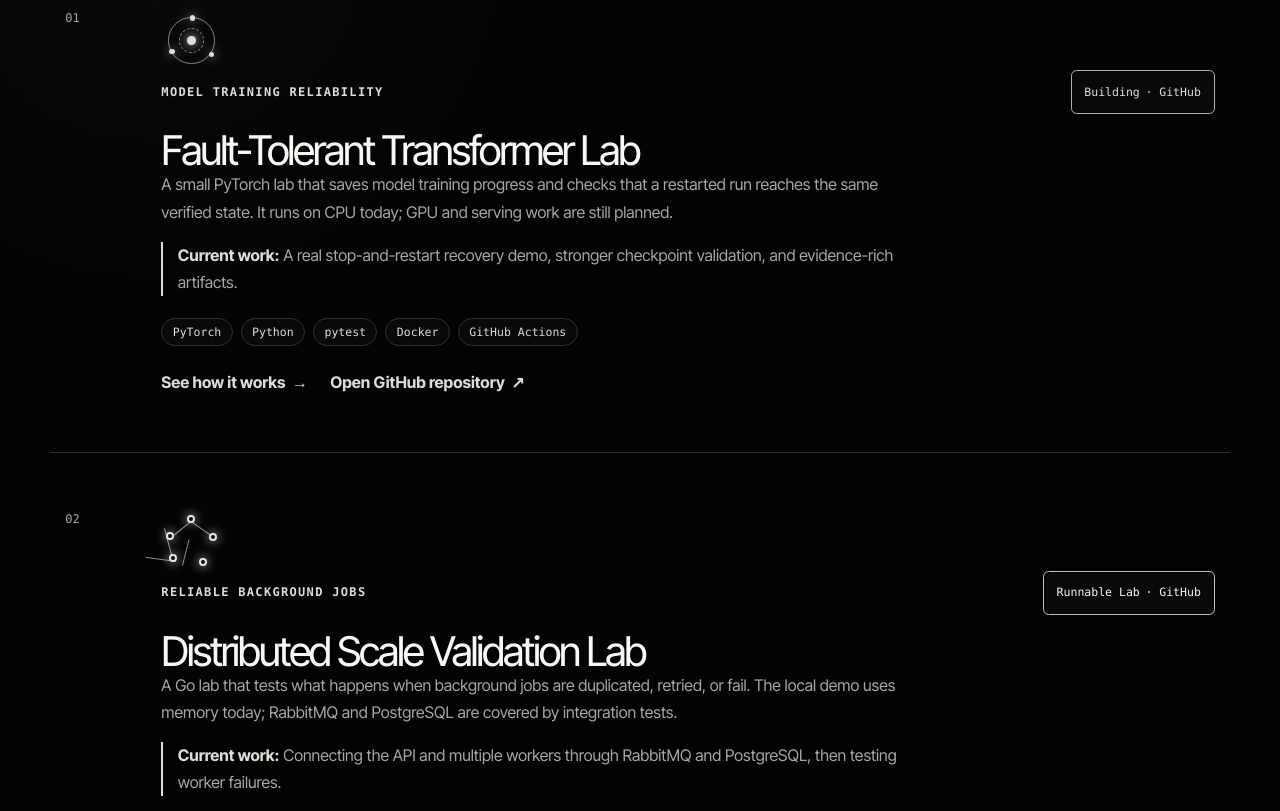
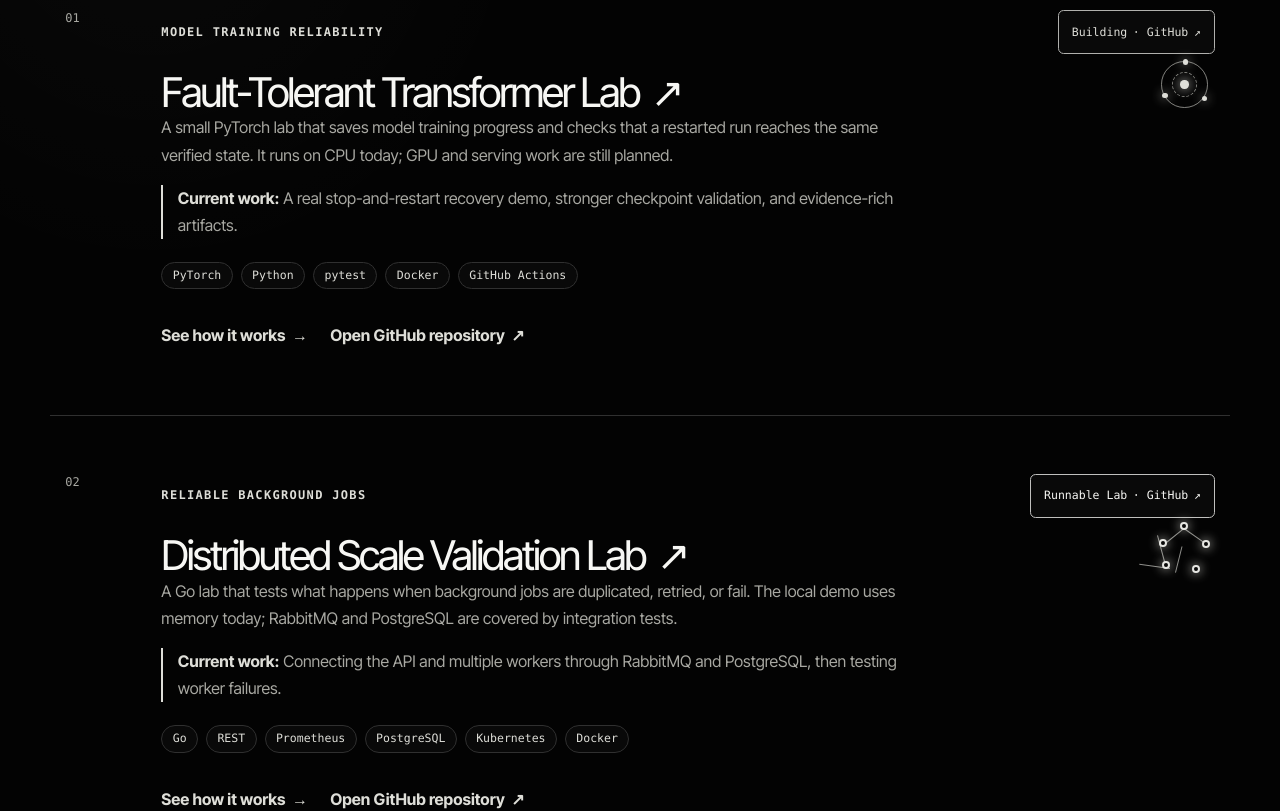
Before and after one commit to ajaykr0905/ajay-engineering-portfolio, a Next.js app: page / in a window 1280 px wide. Shown: the part 1400-2211 px from the top of the page. Built offline with nearby package versions, Linux system fonts and the light colour scheme.

Commit message:
feat: add editorial project spectrum rows

```diff
--- a/app/not-found.tsx
+++ b/app/not-found.tsx
@@ -6,7 +6,7 @@ export default function NotFound() {
       <p className="eyebrow">404</p>
       <h1>This evidence path does not exist.</h1>
       <p>The URL may have changed, or the project is not ready to be presented publicly.</p>
-      <Link className="button button-primary" href="/">Return home</Link>
+      <Link className="button button-primary" data-spectrum-option href="/">Return home</Link>
     </div>
   );
 }
--- a/app/projects/[slug]/page.tsx
+++ b/app/projects/[slug]/page.tsx
@@ -5,6 +5,7 @@ import { ConstellationGlyph } from "@/components/constellation-glyph";
 import { StatusPill } from "@/components/status-pill";
 import { SystemDiagram } from "@/components/system-diagram";
 import { getProject, projects } from "@/lib/projects";
+import { siteConfig } from "@/lib/site";
 
 export function generateStaticParams() {
   return projects.map((project) => ({ slug: project.slug }));
@@ -35,13 +36,15 @@ export default async function ProjectPage({ params }: { params: Promise<{ slug:
     description: project.summary,
     codeRepository: project.repositoryUrl,
     programmingLanguage: project.stack,
-    author: { "@type": "Person", name: "Ajay Kumar Pondugala" },
+    author: { "@type": "Person", name: siteConfig.name },
   };
 
   return (
     <div className="shell page-shell project-page" data-visual-key={project.visualKey}>
       <script type="application/ld+json" dangerouslySetInnerHTML={{ __html: JSON.stringify(projectJsonLd) }} />
-      <Link className="back-link" href="/#projects">← All projects</Link>
+      <Link className="back-link" data-spectrum-option href="/#projects">
+        <span aria-hidden="true" className="action-arrow">←</span> All projects
+      </Link>
       <header className="project-header">
         <div>
           <p className="eyebrow">{project.eyebrow}</p>
@@ -131,8 +134,26 @@ export default async function ProjectPage({ params }: { params: Promise<{ slug:
           <p>The repository is the source of truth for implementation status. The case study never upgrades a planned feature into a shipped claim.</p>
         </div>
         <div className="hero-actions">
-          {project.repositoryUrl ? <a className="button button-primary" href={project.repositoryUrl} rel="noreferrer">View repository</a> : null}
-          {project.demoUrl ? <a className="button button-secondary" href={project.demoUrl} rel="noreferrer">Open demo</a> : null}
+          {project.repositoryUrl ? (
+            <a
+              className="button button-primary"
+              data-spectrum-option
+              href={project.repositoryUrl}
+              rel="noreferrer"
+            >
+              View repository <span aria-hidden="true" className="action-arrow">↗</span>
+            </a>
+          ) : null}
+          {project.demoUrl ? (
+            <a
+              className="button button-secondary"
+              data-spectrum-option
+              href={project.demoUrl}
+              rel="noreferrer"
+            >
+              Open demo <span aria-hidden="true" className="action-arrow">↗</span>
+            </a>
+          ) : null}
         </div>
       </section>
     </div>
--- a/app/writing/page.tsx
+++ b/app/writing/page.tsx
@@ -47,9 +47,9 @@ export default function WritingPage() {
               <h2>{note.title}</h2>
               <p>{note.summary}</p>
               {note.href.startsWith("http") ? (
-                <a className="text-link" href={note.href} rel="noreferrer">{note.label} ↗</a>
+                <a className="text-link" data-spectrum-option href={note.href} rel="noreferrer">{note.label} <span aria-hidden="true" className="action-arrow">↗</span></a>
               ) : (
-                <Link className="text-link" href={note.href}>{note.label} ↗</Link>
+                <Link className="text-link" data-spectrum-option href={note.href}>{note.label} <span aria-hidden="true" className="action-arrow">↗</span></Link>
               )}
             </div>
           </article>
--- a/components/project-card.tsx
+++ b/components/project-card.tsx
@@ -5,10 +5,11 @@ import { StatusPill } from "@/components/status-pill";
 
 export function ProjectCard({ project, index }: { project: Project; index: number }) {
   return (
-    <article className="project-card" data-pointer-surface data-visual-key={project.visualKey}>
-      <div className="project-index" aria-hidden="true">0{index + 1}</div>
+    <article className="project-card" data-visual-key={project.visualKey}>
+      <div className="project-index" aria-hidden="true">
+        {String(index + 1).padStart(2, "0")}
+      </div>
       <div className="project-card-content">
-        <div className="project-card-glyph"><ConstellationGlyph size="small" visualKey={project.visualKey} /></div>
         <div className="project-meta-row">
           <p className="eyebrow">{project.eyebrow}</p>
           <StatusPill
@@ -17,22 +18,47 @@ export function ProjectCard({ project, index }: { project: Project; index: numbe
             status={project.status}
           />
         </div>
-        <h3><Link href={`/projects/${project.slug}`}>{project.title}</Link></h3>
+
+        <div className="project-title-row">
+          <h3>
+            <Link
+              className="project-primary-link"
+              data-spectrum-primary
+              href={`/projects/${project.slug}`}
+            >
+              <span>{project.title}</span>
+              <span aria-hidden="true" className="action-arrow">↗</span>
+            </Link>
+          </h3>
+          <div className="project-card-glyph" aria-hidden="true">
+            <ConstellationGlyph size="small" visualKey={project.visualKey} />
+          </div>
+        </div>
+
         <p className="project-summary">{project.summary}</p>
-        <p className="project-focus"><strong>Current work:</strong> {project.currentFocus}</p>
+
+        <p className="project-focus">
+          <strong>Current work:</strong> {project.currentFocus}
+        </p>
+
         <ul className="tag-list" aria-label={`${project.title} technologies`}>
-          {project.stack.slice(0, 5).map((item) => <li key={item}>{item}</li>)}
+          {project.stack.map((item) => <li key={item}>{item}</li>)}
         </ul>
-        <div className="project-links">
-          <Link className="text-link" href={`/projects/${project.slug}`}>
-            See how it works <span aria-hidden="true">→</span>
+
+        <footer className="project-links">
+          <Link
+            className="text-link"
+            data-spectrum-option
+            href={`/projects/${project.slug}`}
+          >
+            See how it works <span aria-hidden="true" className="action-arrow">→</span>
           </Link>
           {project.repositoryUrl ? (
-            <a className="text-link" href={project.repositoryUrl}>
-              Open GitHub repository <span aria-hidden="true">↗</span>
+            <a className="text-link" data-spectrum-option href={project.repositoryUrl}>
+              Open GitHub repository <span aria-hidden="true" className="action-arrow">↗</span>
             </a>
           ) : null}
-        </div>
+        </footer>
       </div>
     </article>
   );
--- a/components/status-pill.tsx
+++ b/components/status-pill.tsx
@@ -11,9 +11,10 @@ export function StatusPill({ status, repositoryUrl, projectTitle }: StatusPillPr
 
   if (repositoryUrl && projectTitle) {
     return (
-      <a className={`${className} status-link`} href={repositoryUrl}>
+      <a className={`${className} status-link`} data-spectrum-option href={repositoryUrl}>
         <span>{status}</span>
         <span>· GitHub</span>
+        <span aria-hidden="true" className="action-arrow">↗</span>
         <span className="sr-only">{` — open ${projectTitle} repository`}</span>
       </a>
     );
```
